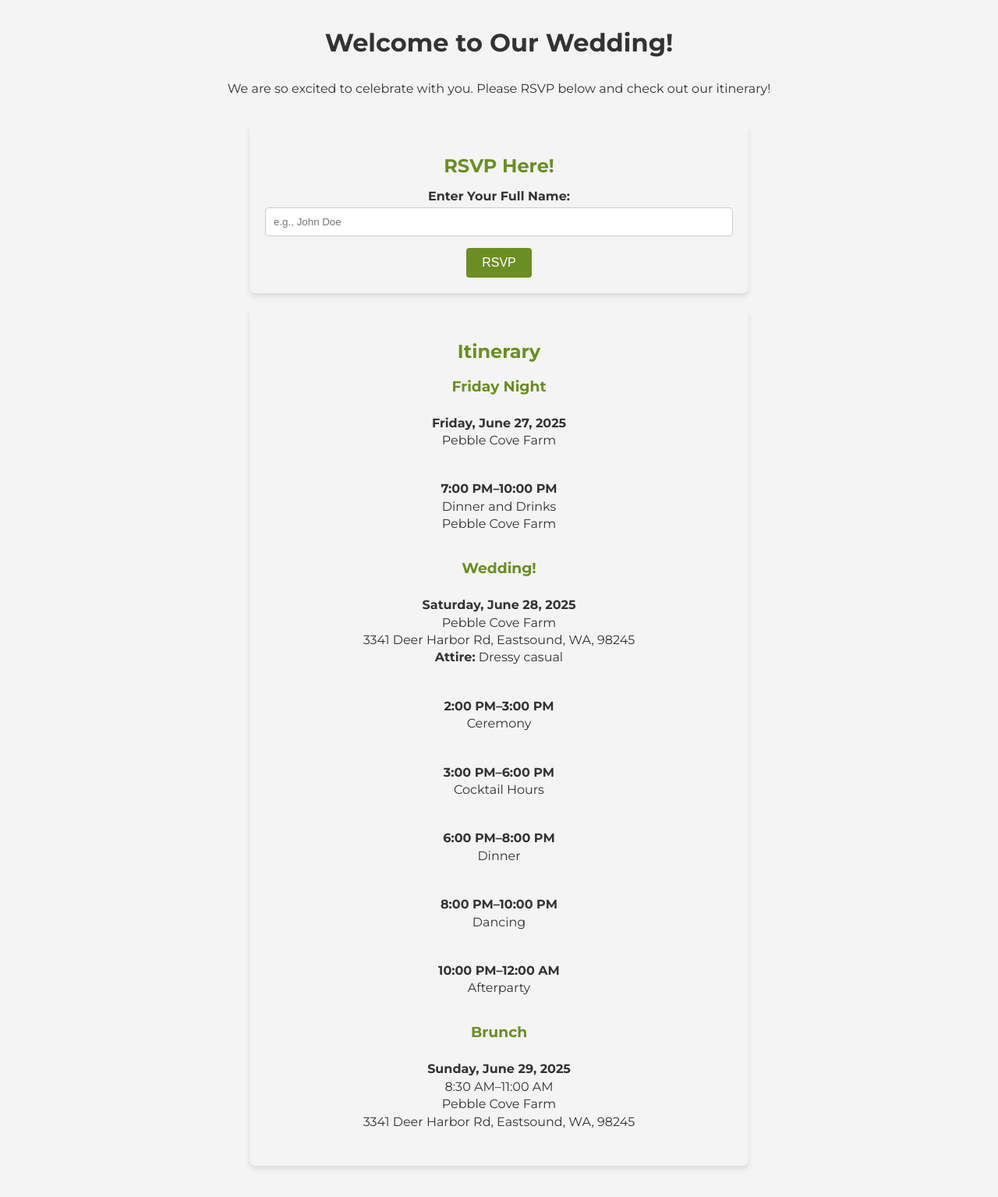
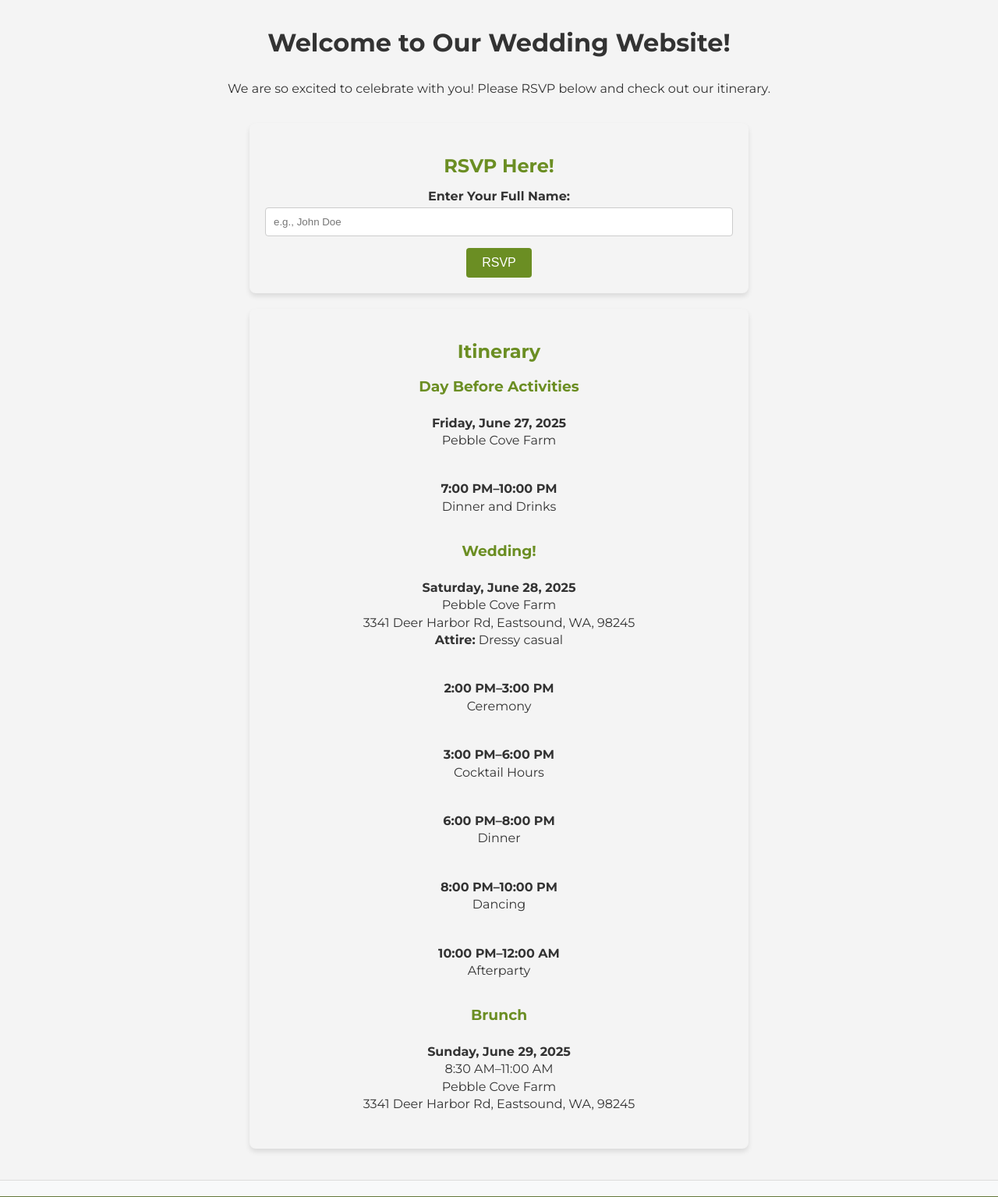
Before and after one commit to sulgr001/wedding_website, a Flask app: page / in a window 1280 px wide. Shown: the part 235-1770 px from the top of the page at 78% size. Run offline with Flask 3, Linux system fonts and the light colour scheme.

Commit message:
updated index formatting

```diff
--- a/templates/index.html
+++ b/templates/index.html
@@ -3,8 +3,8 @@
 {% block title %}Welcome{% endblock %}
 
 {% block content %}
-<h1>Welcome to Our Wedding!</h1>
-<p>We are so excited to celebrate with you. Please RSVP below and check out our itinerary!</p>
+<h1>Welcome to Our Wedding Website!</h1>
+<p>We are so excited to celebrate with you! Please RSVP below and check out our itinerary.</p>
 
 <!-- RSVP Section -->
 <div class="form-container">
@@ -22,9 +22,9 @@
 <div class="itinerary">
     <h2>Itinerary</h2>
 
-    <h3>Friday Night</h3>
+    <h3>Day Before Activities</h3>
     <p><strong>Friday, June 27, 2025</strong><br>Pebble Cove Farm</p>
-    <p><strong>7:00 PM–10:00 PM</strong><br>Dinner and Drinks<br>Pebble Cove Farm</p>
+    <p><strong>7:00 PM–10:00 PM</strong><br>Dinner and Drinks</p>
 
     <h3>Wedding!</h3>
     <p><strong>Saturday, June 28, 2025</strong><br>Pebble Cove Farm<br>3341 Deer Harbor Rd, Eastsound, WA, 98245<br><strong>Attire:</strong> Dressy casual</p>
```
